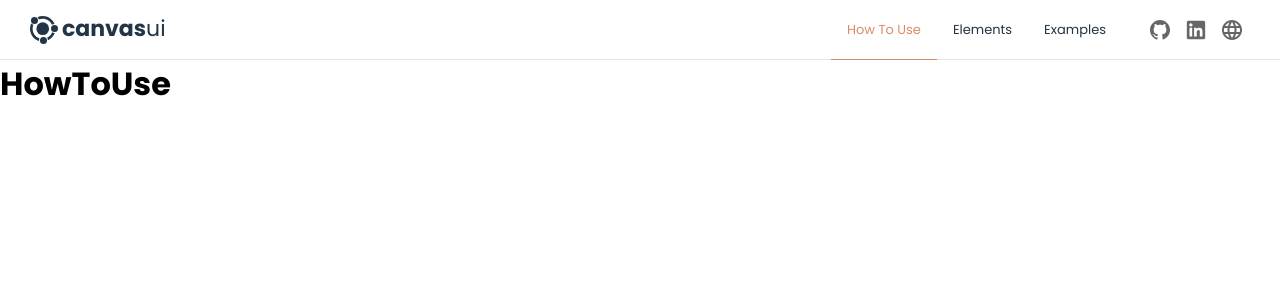
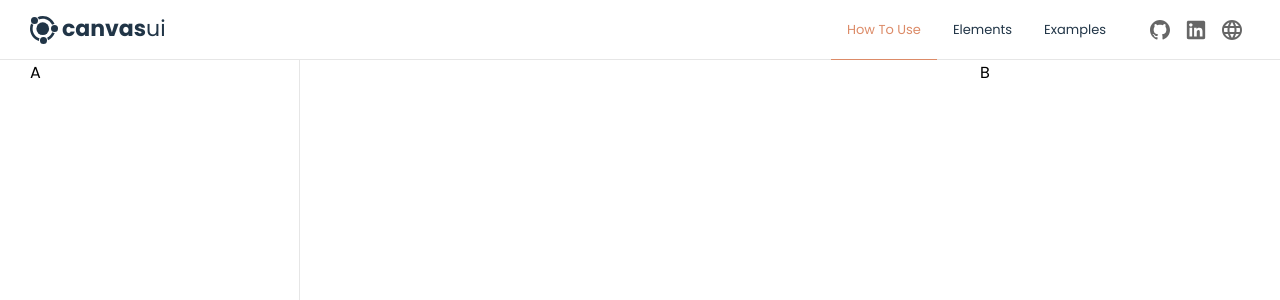
Before and after one commit to martiserra99/canvas-user-interface-docs, a Next.js app: page /how-to-use in a window 1280 px wide. Shown: the top 300 px of the page. Built offline with nearby package versions, Linux system fonts and the light colour scheme.

Commit message:
Setup docs main structure

```diff
--- /dev/null
+++ b/src/components/docs/components/container/container.js
@@ -0,0 +1,5 @@
+import styles from "./container.module.scss";
+
+export default function Container({ children }) {
+  return <div className={styles.container}>{children}</div>;
+}
--- /dev/null
+++ b/src/components/docs/components/container/container.module.scss
@@ -0,0 +1,4 @@
+.container {
+  display: flex;
+  flex-direction: row;
+}
--- /dev/null
+++ b/src/components/docs/components/content/content.js
@@ -0,0 +1,5 @@
+import styles from "./content.module.scss";
+
+export default function Content({ children }) {
+  return <div className={styles.content}>{children}</div>;
+}
--- /dev/null
+++ b/src/components/docs/components/content/content.module.scss
@@ -0,0 +1,3 @@
+.content {
+  flex-grow: 1;
+}
--- /dev/null
+++ b/src/components/docs/components/left/left.js
@@ -0,0 +1,5 @@
+import styles from "./left.module.scss";
+
+export default function Left() {
+  return <div className={styles.left}>A</div>;
+}
--- /dev/null
+++ b/src/components/docs/components/left/left.module.scss
@@ -0,0 +1,14 @@
+@use "styles/variables" as *;
+
+.left {
+  height: calc(100vh - $header-height);
+  border-right: 0.1rem solid $color-divider;
+  padding-left: $margin;
+  width: calc(#{$margin} + 27rem);
+  overflow: auto;
+
+  @media (min-width: 1428px /* 1428px = $max-width + $margin * 2 */) {
+    padding-left: calc((100% - #{$max-width}) / 2);
+    width: calc((100% - #{$max-width}) / 2 + 27rem);
+  }
+}
--- /dev/null
+++ b/src/components/docs/components/right/right.js
@@ -0,0 +1,5 @@
+import styles from "./right.module.scss";
+
+export default function Right() {
+  return <div className={styles.right}>B</div>;
+}
--- /dev/null
+++ b/src/components/docs/components/right/right.module.scss
@@ -0,0 +1,11 @@
+@use "styles/variables" as *;
+
+.right {
+  padding-right: $margin;
+  width: calc(#{$margin} + 27rem);
+
+  @media (min-width: 1428px /* 1428px = $max-width + $margin * 2 */) {
+    padding-right: calc((100% - #{$max-width}) / 2);
+    width: calc((100% - #{$max-width}) / 2 + 27rem);
+  }
+}
--- /dev/null
+++ b/src/components/docs/docs.js
@@ -0,0 +1,14 @@
+import Container from "./components/container/container";
+import Content from "./components/content/content";
+import Left from "./components/left/left";
+import Right from "./components/right/right";
+
+export default function Docs() {
+  return (
+    <Container>
+      <Left />
+      <Content />
+      <Right />
+    </Container>
+  );
+}
--- a/src/pages/how-to-use/how-to-use.js
+++ b/src/pages/how-to-use/how-to-use.js
@@ -1,3 +1,5 @@
+import Docs from "src/components/docs/docs";
+
 export default function HowToUse() {
-  return <h1>HowToUse</h1>;
+  return <Docs />;
 }
```
